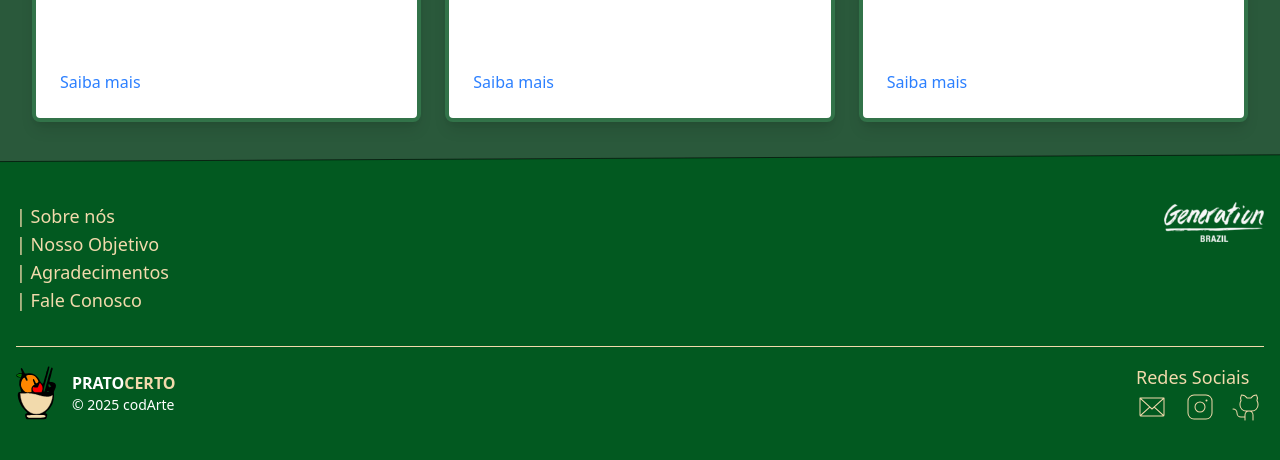
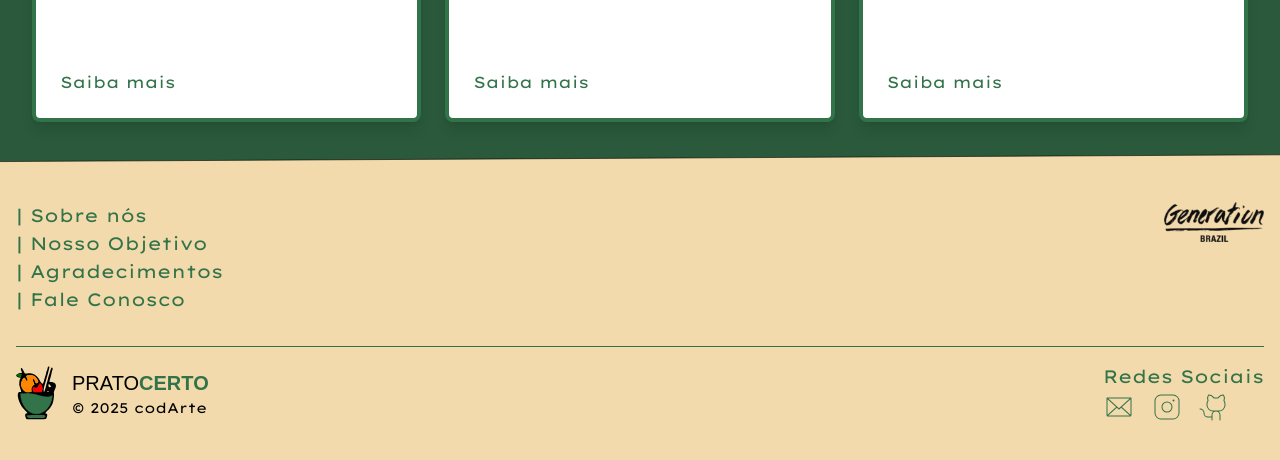
Before and after one commit to Projeto-Integrador01/pratocerto-front, a React (Vite) app: page / in a window 1280 px wide. Shown: the part 1152-1612 px from the top of the page. Built offline with nearby package versions, Linux system fonts and the light colour scheme.

Commit message:
Alterado Footer e ajustes de na fonte

```diff
--- a/src/components/cardhome/CardHome.tsx
+++ b/src/components/cardhome/CardHome.tsx
@@ -26,7 +26,7 @@ const CardHome: React.FC<{ produto: Produto }> = ({ produto }) => {
                 {/* Botão Saiba Mais */}
                 <a
                     href={produto.link}
-                    className="text-blue-500 mt-4 inline-block self-start"
+                    className="text-verde-2 mt-4 inline-block self-start"
                 >
                     Saiba mais
                 </a>
--- a/src/components/footer/Footer.tsx
+++ b/src/components/footer/Footer.tsx
@@ -7,20 +7,32 @@ function Footer() {
 
     return (
         <>
-            <div className="bg-verde-1 text-white p-4">
+            <div className="bg-bege-2 text-white p-4">
         <div className="container mx-auto py-8">
         {/* Seção superior com os textos precisamos colocar Links*/}
-        <div className="flex justify-between items-start pb-4 text-bege-2">
+        <div className="flex justify-between items-start pb-4 text-verde-2">
             <div className="flex flex-col">
-                <p className="text-lg">| Sobre nós</p>
-                <p className="text-lg">| Nosso Objetivo</p>
-                <p className="text-lg">| Agradecimentos</p>
-                <p className="text-lg">| Fale Conosco</p>
+            <a href="COLOCAR LINK" target="_blank" rel="noopener noreferrer"
+            className="text-lg hover:text-verde-1 hover:scale-105 transition-colors duration-300">
+                | Sobre nós
+                </a>
+                <a href="COLOCAR LINK" target="_blank" rel="noopener noreferrer"
+            className="text-lg hover:text-verde-1 hover:scale-105 transition-colors duration-300">
+                | Nosso Objetivo
+                </a>
+                <a href="COLOCAR LINK" target="_blank" rel="noopener noreferrer"
+            className="text-lg hover:text-verde-1 hover:scale-105 transition-colors duration-300">
+                | Agradecimentos
+                </a>
+                <a href="COLOCAR LINK" target="_blank" rel="noopener noreferrer"
+            className="text-lg hover:text-verde-1 hover:scale-105 transition-colors duration-300">
+                | Fale Conosco
+                </a>
             </div>
             <div className="flex items-center gap-4">
                 <img
                     width="100px"
-                    src="/src/assets/img/logo/logo_gen.svg"
+                    src="/src/assets/img/logo/logo_gen_preto.svg"
                     alt="Generation"
                     className="self-start"
                 />
@@ -28,7 +40,7 @@ function Footer() {
         </div>
 
         {/* Linha horizontal fina */}
-        <div className="border-t border-bege-2 my-4"></div>
+        <div className="border-t border-verde-2 my-4"></div>
 
         {/* Rodapé com o logo do "Prato Certo" */}
         <div className="flex justify-between items-center">
@@ -36,24 +48,47 @@ function Footer() {
                 <img
                     width="40px"
                     height="40px"
-                    src="/src/assets/img/logo/logo_puro_claro.svg" className="self-start"
+                    src="/src/assets/img/logo/logo_puro.svg" className="self-start"
                     alt="Prato Certo Logo"
                 />
                 <div className="flex flex-col items-start space-y-0,5">
                 <h2 className="font-bold">
-                    <span className="text-white">PRATO</span>
-                    <span className="text-bege-2">CERTO</span>
+                    <span className="logo font-normal text-preto">PRATO</span>
+                    <span className="logo font-bold text-verde-2">CERTO</span>
                 </h2>
-                <span className='text-sm text-white'>© 2025 codArte</span>
+                <span className='text-sm text-preto'>© 2025 codArte</span>
             </div>
         </div>
             {/* Logos das redes sociais */}
             <div className="flex flex-col items-start space-y-0,5">
-                <p className="text-lg text-bege-2">Redes Sociais</p>
+                <p className="text-lg text-verde-2">Redes Sociais</p>
             <div className="flex gap-4">
-                <Envelope size={32} weight="thin" className='text-bege-2' />
-                <InstagramLogo size={32} weight="thin" className='text-bege-2'/>
-                <GithubLogo size={32} weight="thin" className='text-bege-2'/>
+            <div className="flex gap-4">
+            <a
+                href="COLOCAR LINK"
+                target="_blank"
+                rel="noopener noreferrer"
+                className="text-verde-2 hover:text-verde-3 hover:scale-110 transition-all duration-300">
+                <Envelope size={32} weight="thin" />
+            </a>
+
+            <a
+                href="COLOCAR LINK"
+                target="_blank"
+                rel="noopener noreferrer"
+                className="text-verde-2 hover:text-verde-3 hover:scale-110 transition-all duration-300">
+                <InstagramLogo size={32} weight="thin" />
+            </a>
+
+            <a
+                href="COLOCAR LINK"
+                target="_blank"
+                rel="noopener noreferrer"
+                className="text-verde-2 hover:text-verde-3 hover:scale-110 transition-all duration-300">
+                <GithubLogo size={32} weight="thin" />
+            </a>
+            </div>
+
             </div>
             </div>
         </div>
--- a/src/components/navbar/Navbar.tsx
+++ b/src/components/navbar/Navbar.tsx
@@ -8,8 +8,8 @@ function Navbar() {
                     <div className="flex items-center gap-2">
                         <img width="40px" height="40px" src="/src/assets/img/logo/logo_puro.svg" className="self-end" />
                         <h2 className="font-bold self-end">
-                            <span className="text-black">PRATO</span>
-                            <span className="text-verde-3">CERTO</span>
+                        <span className="logo font-normal text-preto">PRATO</span>
+                        <span className="logo font-bold text-verde-2">CERTO</span>
                         </h2>
                     </div>
 
--- a/src/index.css
+++ b/src/index.css
@@ -1,9 +1,10 @@
 
-/* @import url('https://fonts.googleapis.com/css2?family=Lexend+Giga:wght@100..900&display=swap'); */
+@import url('https://fonts.googleapis.com/css2?family=Lexend+Giga:wght@100..900&display=swap');
 @import "tailwindcss";
 
 @theme {
-    /* --font-Lexend: ['"Lexend Giga"', 'sans-serif'], */
+    --font-Lexend: 'Lexend Giga', sans-serif;
+    --font-Century: 'Century Gothic', sans-serif;
 
     --color-verde-1: #025920;
     --color-verde-2: #327349;
@@ -22,3 +23,12 @@
     --color-vermelho: #DF5454;
 
   }
+
+  body {
+    font-family: var(--font-Lexend);
+}
+
+.logo {
+  font-family: var(--font-Century);
+  font-size: 20px;
+}
--- a/src/pages/home/Home.tsx
+++ b/src/pages/home/Home.tsx
@@ -13,10 +13,10 @@ function Home() {
       <div className="relative flex justify-center w-full">
         <div className="flex flex-col md:flex-row gap-8 p-8 max-w-7xl w-full relative z-10">
           {/* Seção de texto */}
-          <div className="flex-1">
+          <div className="flex-1 mt-12">
             <h1 className="text-4xl">PratoCerto!</h1>
-            <h2 className="text-3xl text-verde-2">Encontrar opções saudáveis nunca foi tão fácil</h2>
-            <div className="border-t border-preto my-4"></div>
+            <h2 className="text-3xl text-verde-2 mt-12">Encontrar opções saudáveis nunca foi tão fácil</h2>
+            <div className="border-t border-preto my-4 mt-12"></div>
             <p className="text-2xl">
               Facilitamos a busca por opções saudáveis. Encontre alimentos nutritivos,
               informações confiáveis sobre bem-estar e recursos para um lifestyle equilibrado,
```
Also changed, not shown: src/assets/img/logo/logo_gen_preto.svg (added).
